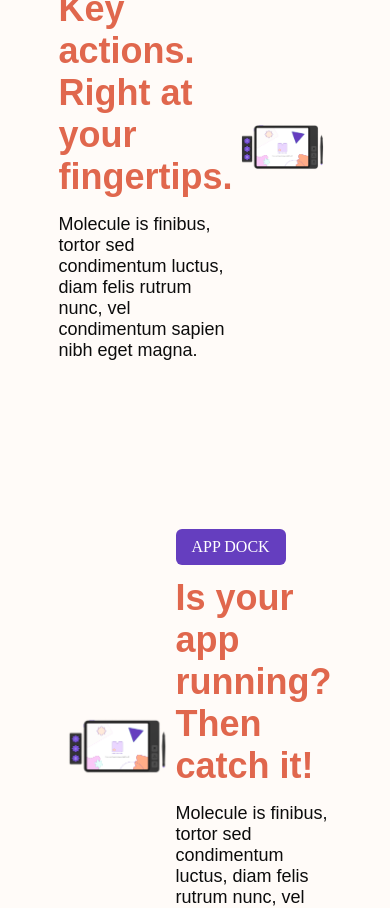
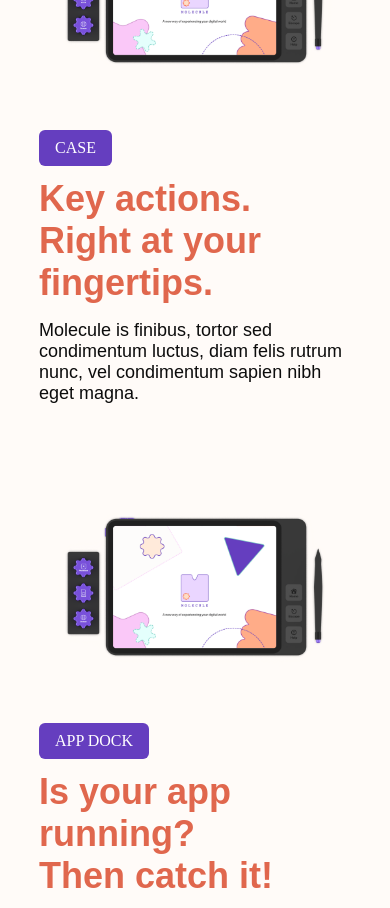
Before and after one commit to thevarunkhatri/molecule-promotional-website, a Next.js app: page / in a window 390 px wide. Shown: the part 920-1828 px from the top of the page. Built offline with nearby package versions, Linux system fonts and the light colour scheme; a web font is replaced by a local one.

Commit message:
added some responsiveness

```diff
--- a/pages/index.js
+++ b/pages/index.js
@@ -50,6 +50,7 @@ export default function Home() {
         <link rel="icon" href="/favicon.ico" />
         <link rel="stylesheet" href="https://use.typekit.net/zrr8nta.css"/>
       </Head>
+      <div className={styles.mobileLogoGradient}></div>
       <nav className={scrollTop > 20 ?  "hidden" : null}>
         <ul>
           <li><a href="https://www.google.com">Hardware</a></li>
@@ -77,6 +78,7 @@ export default function Home() {
         <div className={styles.features}>
           <div className={`${styles.hardware} container`}>
             <h2>Hardware</h2>
+            <div className={styles.featureSection}>
               <Feature
                 tag="Case"
                 header={<>Key actions. <br/> Right at your fingertips.</>}
@@ -90,8 +92,10 @@ export default function Home() {
                 header="It's the write thing to do."
                 description="Molecule is  finibus, tortor sed condimentum luctus, diam felis rutrum nunc, vel condimentum sapien nibh eget magna."/>
             </div>
+          </div>
           <div className={`${styles.software} container`}>
             <h2>Software</h2>
+            <div className={styles.featureSection}>
               <Feature
                 tag="Homepage"
                 header="All the app's a canvas."
@@ -104,6 +108,7 @@ export default function Home() {
                 tag="Saved Items"
                 header="Never lose what you love."
                 description="Molecule is  finibus, tortor sed condimentum luctus, diam felis rutrum nunc, vel condimentum sapien nibh eget magna."/>
+            </div>
           </div>
         </div>
         <div className={styles.preorder}>
--- a/styles/globals.css
+++ b/styles/globals.css
@@ -18,7 +18,7 @@ a {
 
 .container {
   max-width: 1400px;
-  width: 70vw;
+  width: 80vw;
   margin: 0 auto;
 }
 * {
--- a/styles/index.module.scss
+++ b/styles/index.module.scss
@@ -1,4 +1,18 @@
 .wrapper {
+	.mobileLogoGradient {
+		display: none;
+
+		@media only screen and (max-width: 540px) {
+			display: block;
+			position: fixed;
+			top: 0;
+			z-index: 400;
+			height: 120px;
+			width: 100%;
+			background: linear-gradient(to bottom, rgba(255,251,248, 1) 50%, rgba(255,251,248, 0) 100%);
+		}
+	}
+
 	nav {
 		position: fixed;
 		top: 0;
@@ -7,8 +21,12 @@
 		background: linear-gradient(to bottom, rgba(255,251,248, 1) 65%, rgba(255,251,248, 0) 100%);
 		z-index: 500;
 		opacity: 1;
-		transition: all 250ms cubic-bezier(0.83, 0, 0.17, 1);
+		transition: all 320ms cubic-bezier(0.83, 0, 0.17, 1);
 		// background: linear-gradient(to bottom, rgba(255, 0, 0, 1) 40%, rgba(255, 0, 0, 0) 100%);
+
+		@media only screen and (max-width: 540px) {
+			display: none
+		}
 
 		ul {
 			height: 120px;
@@ -21,6 +39,11 @@
 			justify-content: center;
 			gap: 60px;
 
+			@media only screen and (max-width: 720px) {
+				height: 80px;
+				gap: 24px;
+			}
+
 			li {
 				margin: 0;
 				padding: 0;
@@ -30,6 +53,10 @@
 
 				&.logoPlaceholder {
 					width: 80px;
+
+					@media only screen and (max-width: 540px) {
+						display: none;
+					}
 				}
 			}
 		}
@@ -77,15 +104,29 @@
 		}
 
 		.features {
+
 			h2 {
 				text-align: center;
 				margin: 0;
 				font-size: 44px;
 				color: #C74DAC;
 			}
+
+			.featureSection {
+				display: flex;
+				flex-direction: column;
+				gap: 100px;
+			}
+
 			.featureGrid {
 				display: grid;
-				height: 600px;
+
+				@media only screen and (max-width: 540px) {
+					display: flex;
+					flex-direction: column;
+					height: 100%;
+					gap: 40px;
+				}
 
 				.featureText, .featureImage {
 					align-self: center
@@ -125,48 +166,65 @@
 			}
 
 			.hardware {
-				// padding: 20px;
+				margin-top: 60px;
 
 				.featureGrid {
 					&:nth-child(even) {
 						grid-template-columns: 2fr 3fr;
 
 						.featureImage {
-							order: 2
+							order: 2;
+
+							@media only screen and (max-width: 540px) {
+								order: 1;
+							}
 						}
 
 						.featureText {
-							order: 1
+							order: 1;
+
+							@media only screen and (max-width: 540px) {
+								order: 2;
+							}
 						}
 					}
 
 					&:nth-child(odd) {
 						grid-template-columns: 3fr 2fr;
 
+
 						.featureImage {
-							order: 1
+							order: 1;
 						}
 
 						.featureText {
-							order: 2
+							order: 2;
 						}
 					}
 				}
 			}
 
 			.software {
-				// padding: 20px;
+				margin-top: 100px;
 
 				.featureGrid {
 					&:nth-child(odd) {
 						grid-template-columns: 2fr 3fr;
 
 						.featureImage {
-							order: 2
+							order: 2;
+
+							@media only screen and (max-width: 540px) {
+								order: 1;
+							}
 						}
 
 						.featureText {
-							order: 1
+							order: 1;
+
+							@media only screen and (max-width: 540px) {
+								order: 2;
+							}
 						}
 					}
 
@@ -187,6 +245,7 @@
 	}
 
 	footer {
+		margin-top: 40px;
 		padding: 40px 0;
 		background: #653EBF;
 		color: #FFFBF8;
```
Lines whose indentation alone changed are shown as unchanged.
